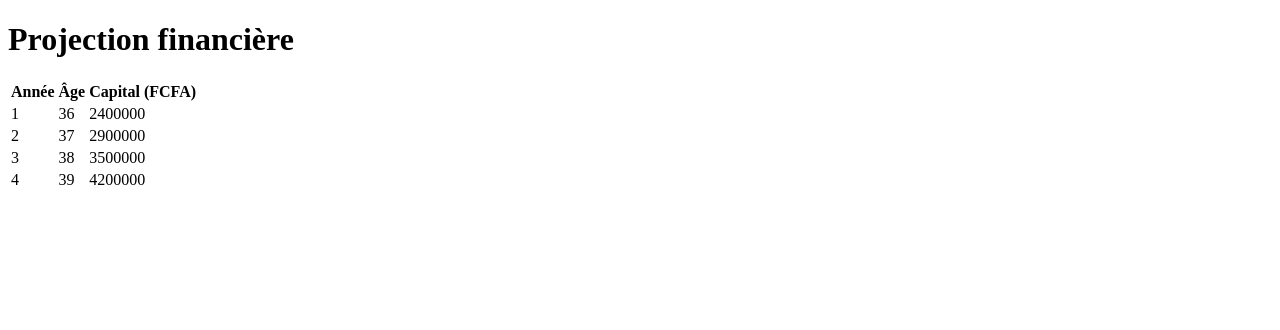
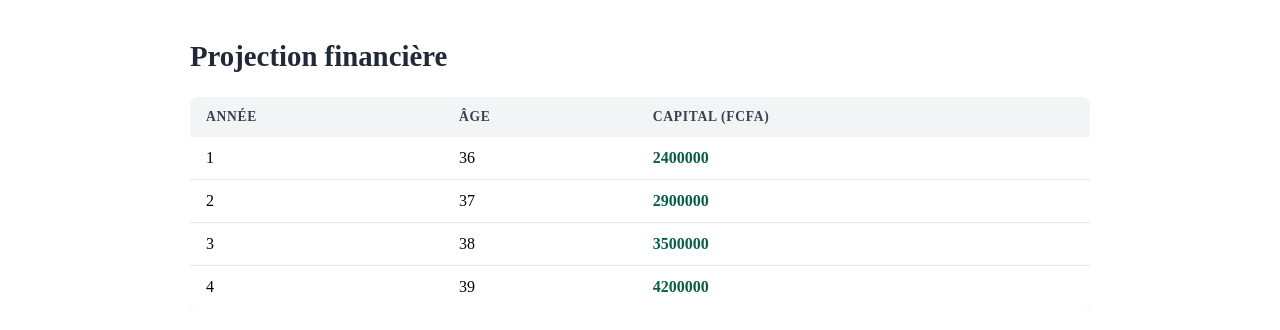
Before and after one commit to cameldjoulako/income-planner-web, an Angular app: page / in a window 1280 px wide. Shown: the top 330 px of the page. Built offline with nearby package versions, Linux system fonts and the light colour scheme.

Commit message:
style: improve projection page and table design

```diff
--- a/src/app/features/retirement/components/projection-table/projection-table.html
+++ b/src/app/features/retirement/components/projection-table/projection-table.html
@@ -1,4 +1,5 @@
-<table>
+<div class="table-wrapper">
+  <table class="projection-table">
     <thead>
       <tr>
         <th>Année</th>
@@ -12,8 +13,9 @@
       <tr>
         <td>{{ point.year }}</td>
         <td>{{ point.age }}</td>
-      <td>{{ point.capital }}</td>
+        <td class="amount">{{ point.capital }}</td>
       </tr>
       }
     </tbody>
   </table>
+</div>
--- a/src/app/features/retirement/components/projection-table/projection-table.scss
+++ b/src/app/features/retirement/components/projection-table/projection-table.scss
@@ -0,0 +1,46 @@
+.table-wrapper {
+  overflow-x: auto;
+}
+
+.projection-table {
+  width: 100%;
+  border-collapse: collapse;
+  background: #ffffff;
+  border-radius: 8px;
+  overflow: hidden;
+  box-shadow: 0 10px 25px rgba(0, 0, 0, 0.05);
+}
+
+.projection-table thead {
+  background-color: #f3f4f6;
+}
+
+.projection-table th,
+.projection-table td {
+  padding: 12px 16px;
+  text-align: left;
+}
+
+.projection-table th {
+  font-size: 0.85rem;
+  text-transform: uppercase;
+  letter-spacing: 0.05em;
+  color: #374151;
+}
+
+.projection-table tbody tr {
+  border-bottom: 1px solid #e5e7eb;
+}
+
+.projection-table tbody tr:last-child {
+  border-bottom: none;
+}
+
+.projection-table tbody tr:hover {
+  background-color: #f9fafb;
+}
+
+.amount {
+  font-weight: 600;
+  color: #065f46; // vert discret
+}
--- a/src/app/features/retirement/pages/retirement-page/retirement-page.html
+++ b/src/app/features/retirement/pages/retirement-page/retirement-page.html
@@ -1,7 +1,9 @@
-<h1>Projection financière</h1>
+<section class="page">
+  <h1>Projection financière</h1>
 
-@if (projection.length > 0) {
-<app-projection-table [points]="projection" />
-} @else {
-<p>Aucune donnée disponible.</p>
-}
+  @if (projection.length > 0) {
+  <app-projection-table [points]="projection" />
+  } @else {
+  <p class="empty">Aucune donnée disponible.</p>
+  }
+</section>
--- a/src/app/features/retirement/pages/retirement-page/retirement-page.scss
+++ b/src/app/features/retirement/pages/retirement-page/retirement-page.scss
@@ -0,0 +1,16 @@
+.page {
+  max-width: 900px;
+  margin: 40px auto;
+  padding: 0 16px;
+}
+
+h1 {
+  font-size: 1.8rem;
+  margin-bottom: 24px;
+  color: #1f2937; // gris foncé moderne
+}
+
+.empty {
+  color: #6b7280;
+  font-style: italic;
+}
```
Lines whose indentation alone changed are shown as unchanged.
